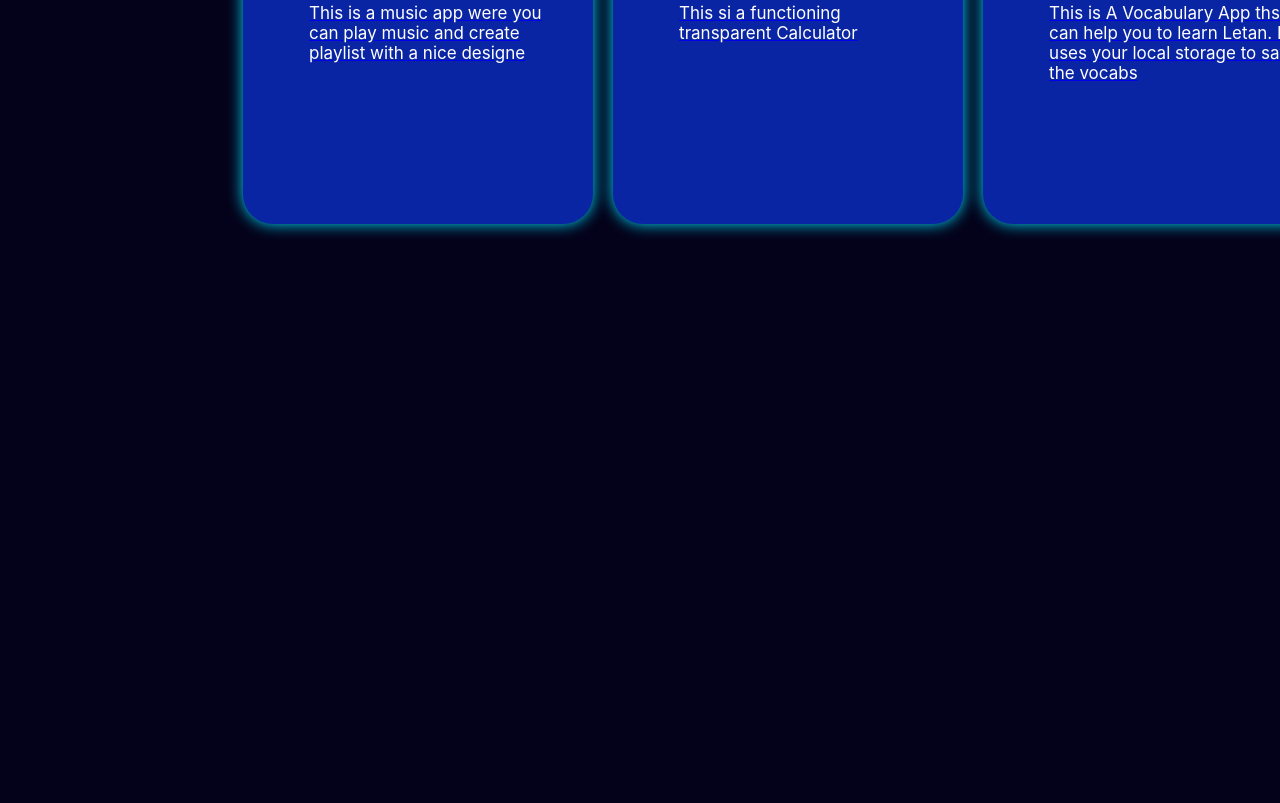
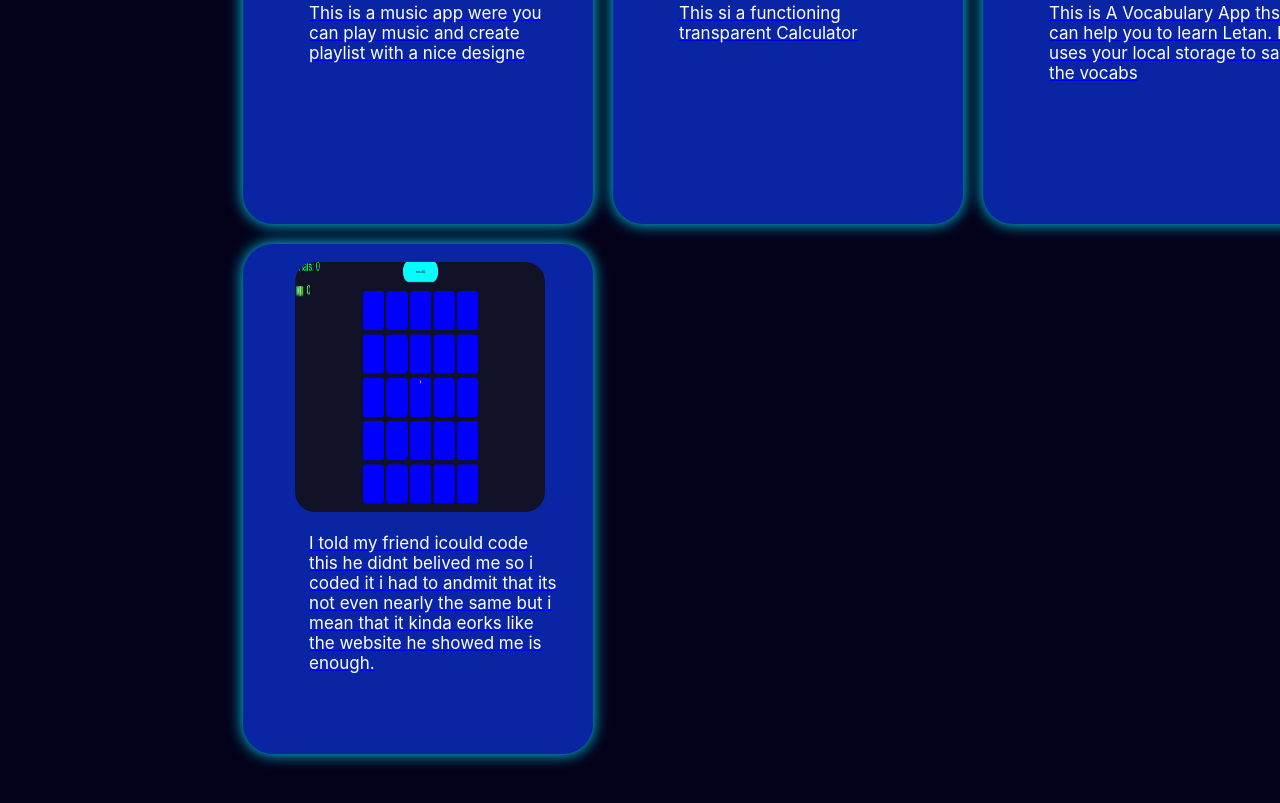
Before and after one commit to MMrosk/Portfolio, a plain HTML site: page MyWork.Html in a window 1280 px wide. Shown: the part 389-1192 px from the top of the page. Drawn offline with Linux system fonts and the light colour scheme.

Commit message:
Added a project

```diff
--- a/MyWork.Html
+++ b/MyWork.Html
@@ -88,6 +88,20 @@
                 </div>
             </a>
 
+            <a href="https://mmrosk.github.io/casino/">
+                <div  class="ProjektDiv">
+                    <img src="img/Screenshot 2025-09-19 190546.png" alt="project1" class="img1">
+
+
+                    <div class="Paragraf">
+                        <p >I told my friend icould code this he didnt belived me so i coded it i had to andmit that its not even nearly the same but i mean that it kinda eorks like the website he showed me is enough.</p>
+                    </div>
+
+
+                </div>
+            </a>
+
+
 
 
 
```
Also changed, not shown: img/Screenshot 2025-09-19 190546.png (added).
